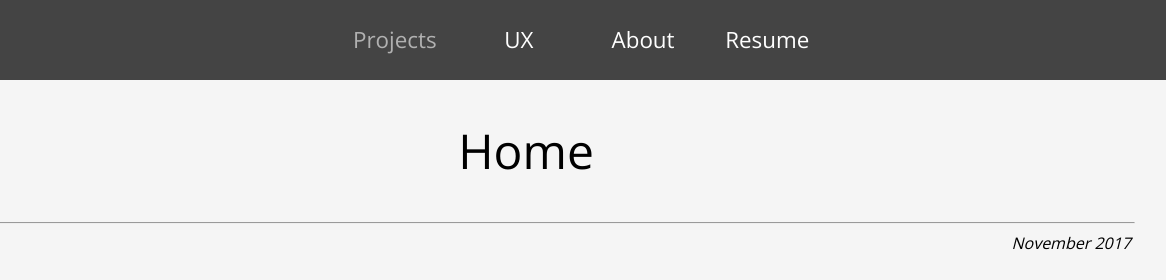
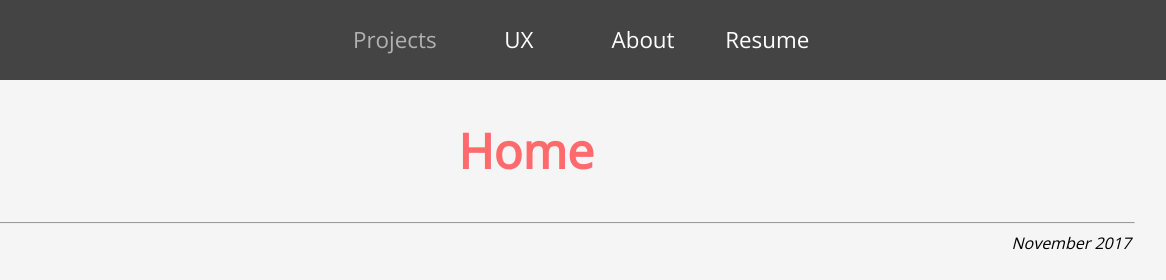
Before and after one commit to nishakk/personal-website, a plain HTML site: page cave.html in a window 1280 px wide. Shown: the top 280 px of the page, 114-1280 px from the left. Drawn offline with nearby package versions, Linux system fonts and the light colour scheme.

Commit message:
Changed project heading color and font weight

```diff
--- a/css/styles.css
+++ b/css/styles.css
@@ -338,6 +338,8 @@ ul.social-icons {
   text-align: center;
   font-size: 3em;
   margin: 3%;
+  color: #FF6B6C;
+  font-weight: 600;
 }
 
 .projDate {
```
